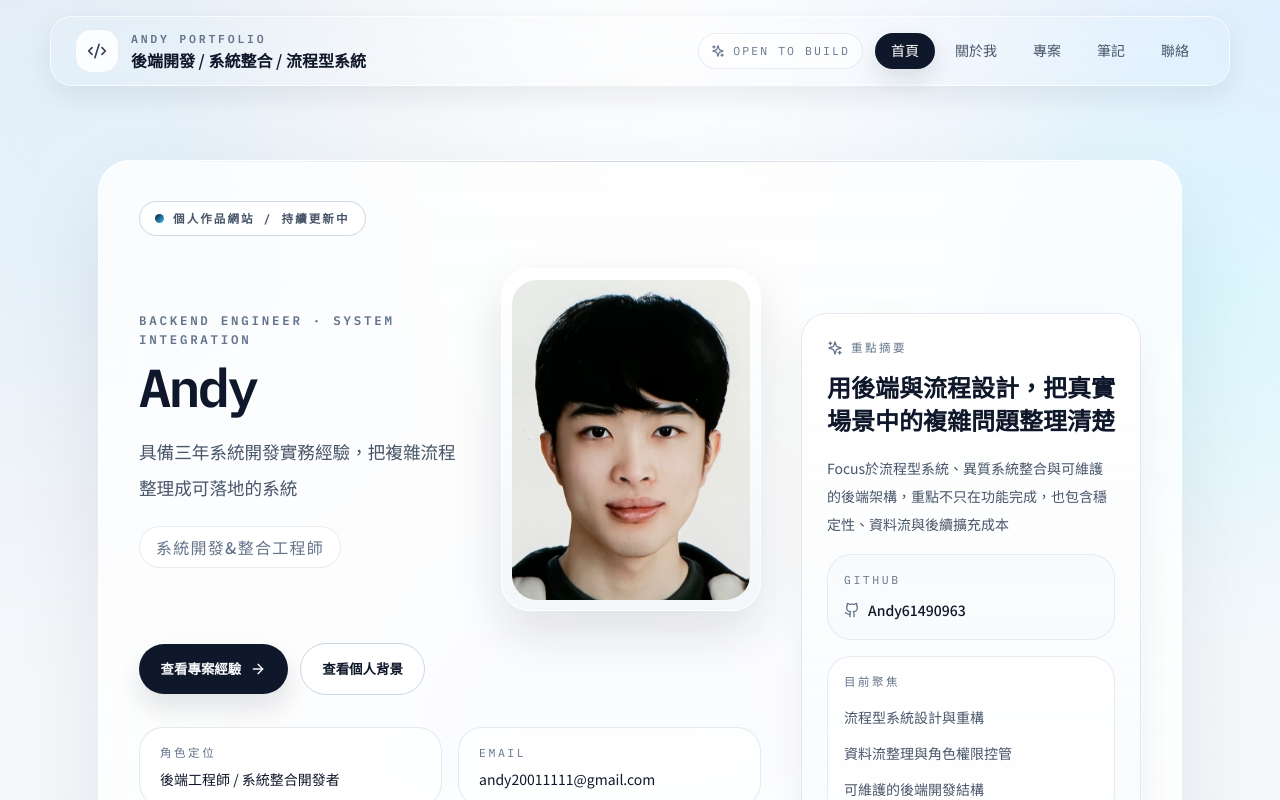
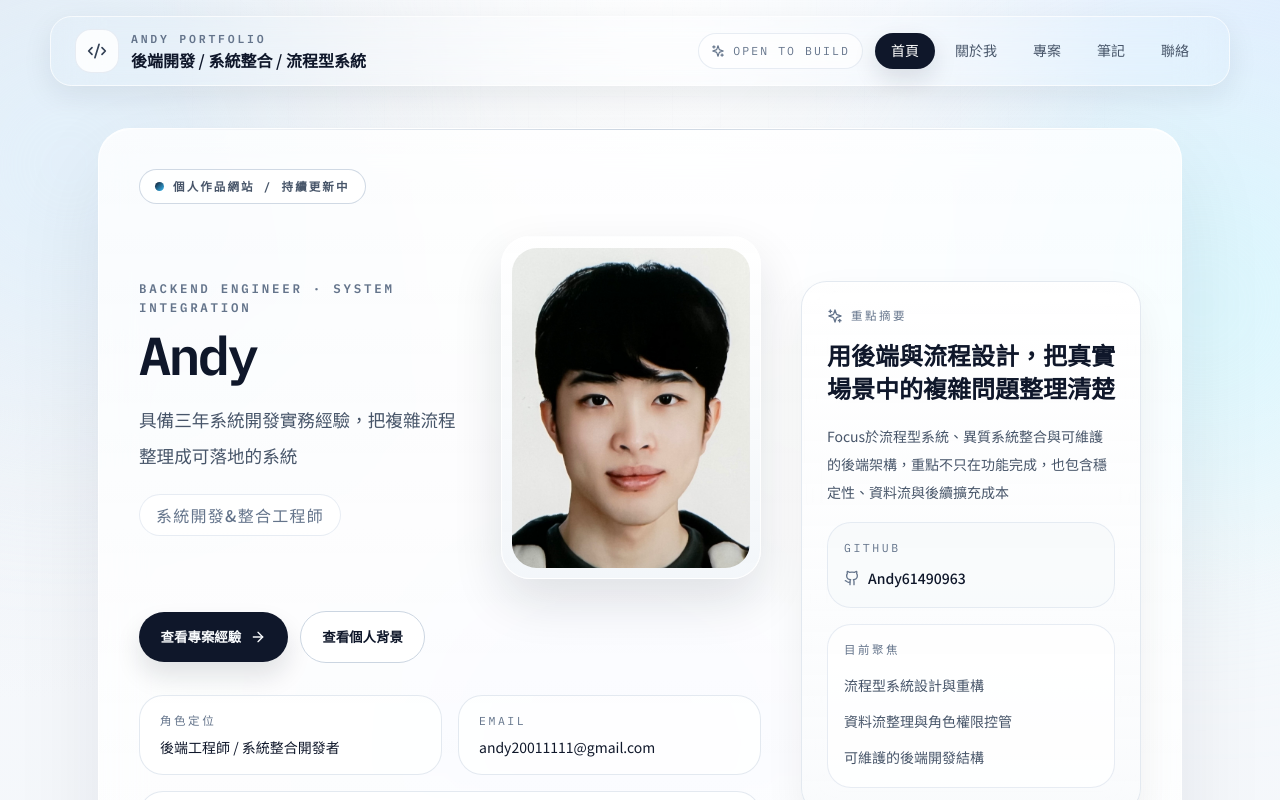
Before and after one commit to Andy61490963/kaiyo-dev-site, a React (Vite) app: page / in a window 1280 px wide. Shown: the top 800 px of the page. Built offline with nearby package versions, Linux system fonts and the light colour scheme; the HTML template or start-up script is replaced by a standard one.

Commit message:
Tighten top spacing below navbar

```diff
--- a/src/App.jsx
+++ b/src/App.jsx
@@ -45,7 +45,7 @@ export default function App() {
 
       <Navbar />
 
-      <main className="mx-auto flex w-full max-w-[1180px] flex-1 flex-col px-4 pb-16 pt-36 sm:px-8 sm:pt-40 lg:px-12">
+      <main className="mx-auto flex w-full max-w-[1180px] flex-1 flex-col px-4 pb-16 pt-28 sm:px-8 sm:pt-32 lg:px-12">
         <div className="shell-panel relative overflow-hidden rounded-[2rem] px-5 py-8 sm:px-8 sm:py-10 lg:px-10">
           <div className="pointer-events-none absolute inset-x-0 top-0 h-px bg-gradient-to-r from-transparent via-slate-300 to-transparent" />
 
```
